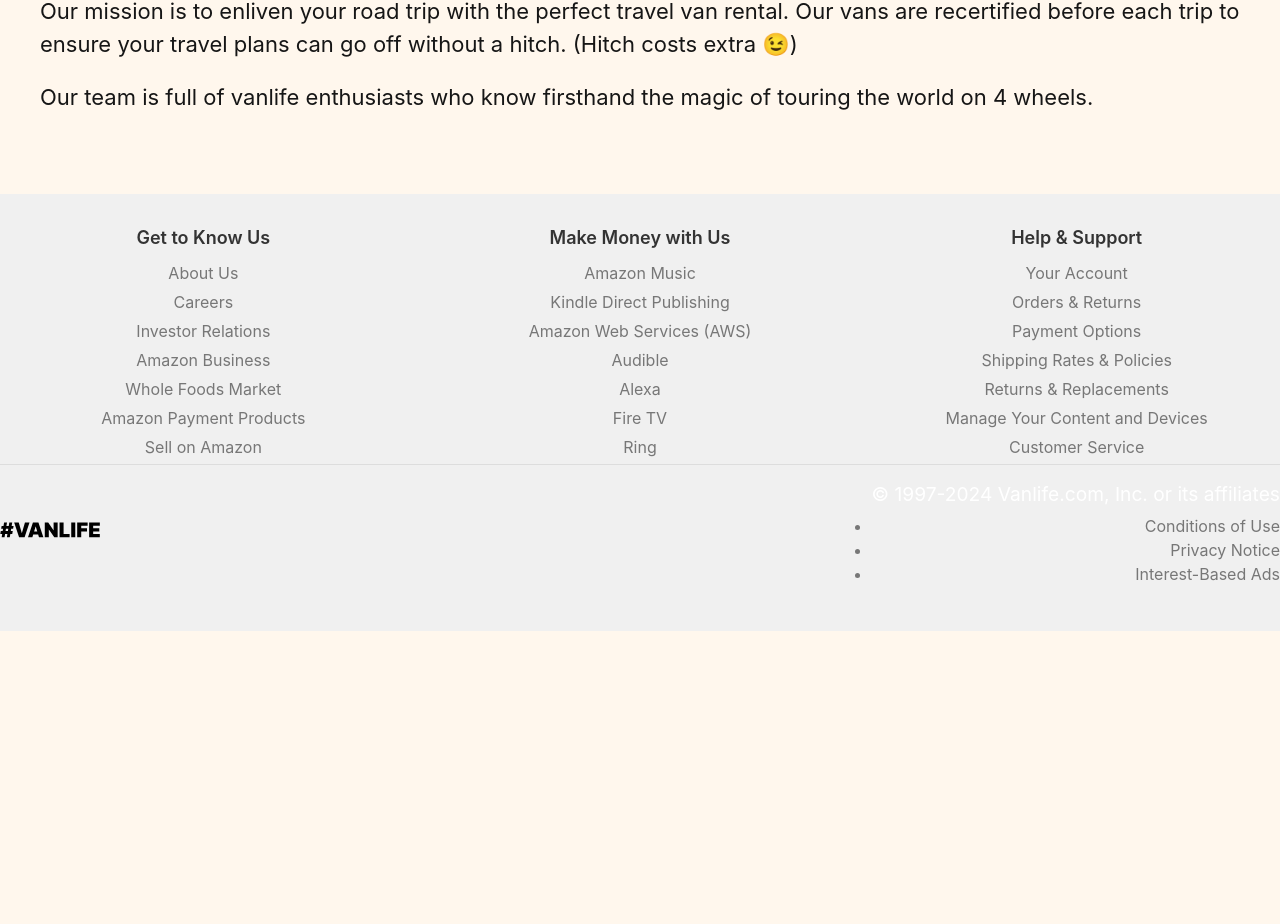
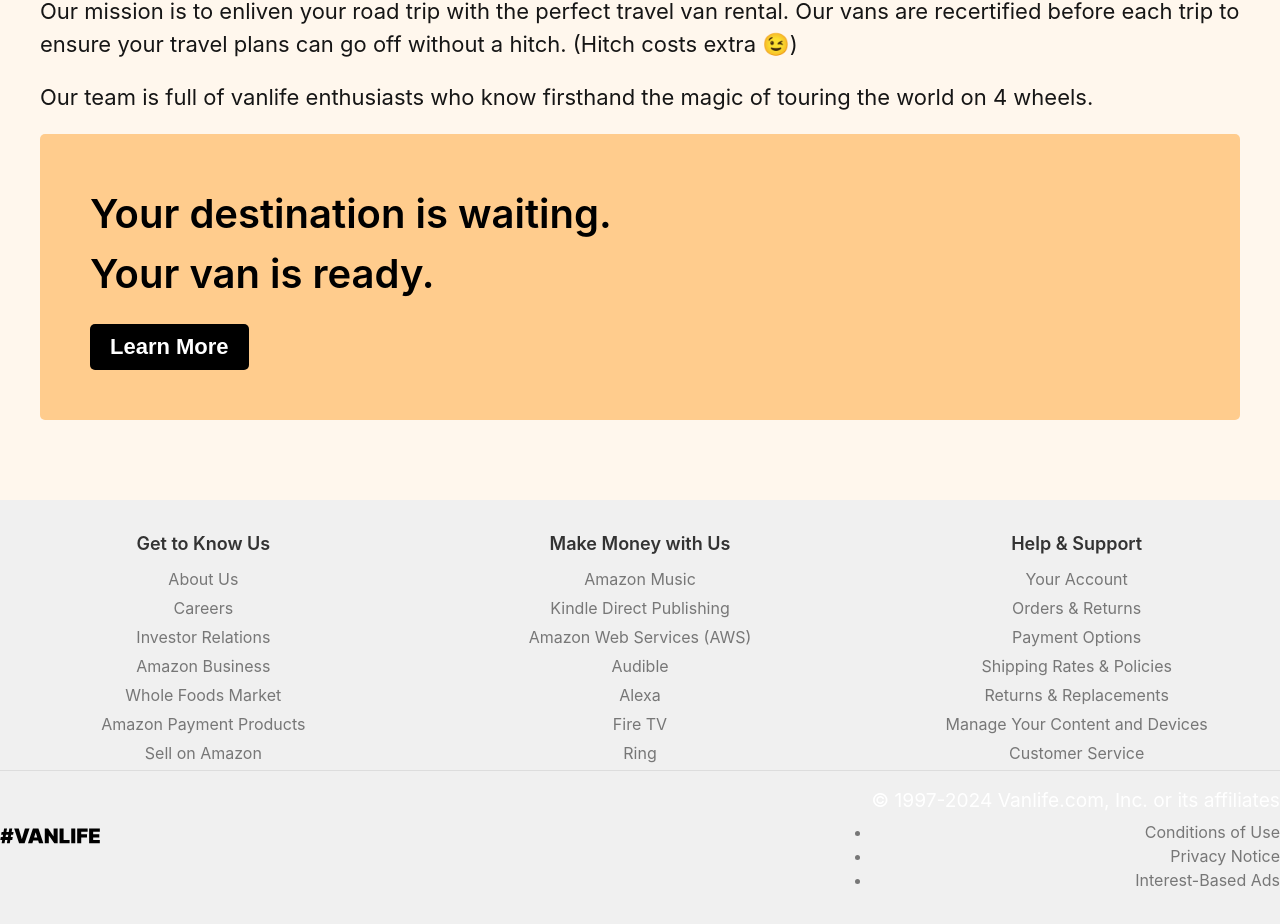
Before and after one commit to Masterchinedum/Vanlife, a React (Vite) app: page /about in a window 1280 px wide. Shown: the part 815-1739 px from the top of the page. Before the commit the page ends 1446 px from the top, so only its background shows below. Built offline with nearby package versions, Linux system fonts and the light colour scheme.

Commit message:
Add CTA section to About page

```diff
--- a/src/pages/About.css
+++ b/src/pages/About.css
@@ -28,8 +28,13 @@
 
   }
 
-  .aboutContent h1{
+  h1{
     font-size: 40px;
+    margin-bottom: 20px;
+  }
+
+  h2 {
+    font-size: 30px;
     margin-bottom: 20px;
   }
 
@@ -39,3 +44,20 @@
         font-family: inter, Impact, Haettenschweiler, 'Arial Narrow Bold', sans-serif;
         font-weight: 400;
     }
+
+    .aboutCTA {
+        padding: 50px;
+        border-radius: 5px;
+        background-color: #FFCC8D;
+    }
+
+    button {
+        padding: 10px 20px;
+        font-size: 22px;
+        font-weight: bold;
+        border: none;
+        border-radius: 5px;
+        background-color: black;
+        color: white;
+        cursor: pointer;
+    }
--- a/src/pages/About.jsx
+++ b/src/pages/About.jsx
@@ -20,6 +20,13 @@
             <p>
             Our team is full of vanlife enthusiasts who know firsthand the magic of touring the world on 4 wheels.
             </p>
+            <div className='aboutCTA'>
+                <h1>
+                    Your destination is waiting. <br></br>
+                    Your van is ready.
+                </h1>
+                <button>Learn More</button>
+            </div>
         </div>
 
       <Footer />
```
